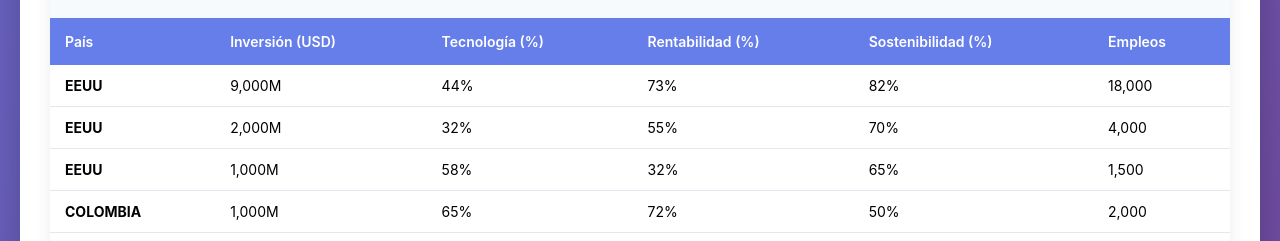
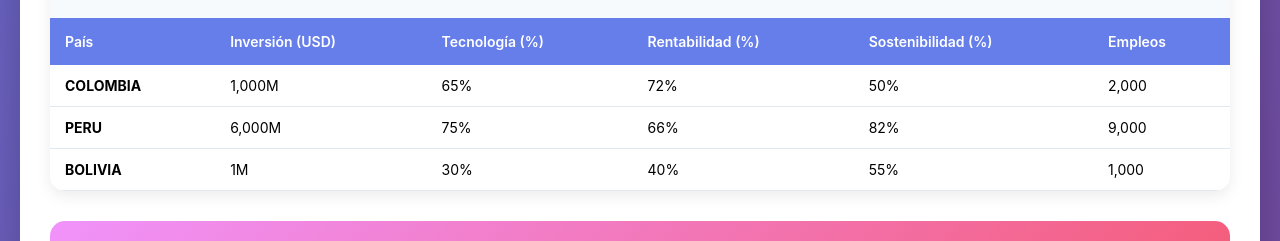
Before and after one commit to Migueso-o/google-latam-dashboard, a plain HTML site: page index.html in a window 1280 px wide. Shown: the part 1568-1809 px from the top of the page. Drawn offline with nearby package versions, Linux system fonts and the light colour scheme.

Commit message:
Update index.html

```diff
--- a/index.html
+++ b/index.html
@@ -260,7 +260,6 @@
                 <label style="margin-right: 10px; font-weight: 600; color: #2d3748;">🌎 Filtrar por país:</label>
                 <select id="countryFilter1" onchange="updateTab1()">
                     <option value="Todos">Todos los países</option>
-                    <option value="EEUU">Estados Unidos</option>
                     <option value="COLOMBIA">Colombia</option>
                     <option value="PERU">Perú</option>
                     <option value="BOLIVIA">Bolivia</option>
@@ -446,9 +445,6 @@
     <script>
         // DATOS
         const data1 = [
-            { pais: 'EEUU', inversion: 9000, tecnologia: 44, rentabilidad: 73, sostenibilidad: 82, empleos: 18000 },
-            { pais: 'EEUU', inversion: 2000, tecnologia: 32, rentabilidad: 55, sostenibilidad: 70, empleos: 4000 },
-            { pais: 'EEUU', inversion: 1000, tecnologia: 58, rentabilidad: 32, sostenibilidad: 65, empleos: 1500 },
             { pais: 'COLOMBIA', inversion: 1000, tecnologia: 65, rentabilidad: 72, sostenibilidad: 50, empleos: 2000 },
             { pais: 'PERU', inversion: 6000, tecnologia: 75, rentabilidad: 66, sostenibilidad: 82, empleos: 9000 },
             { pais: 'BOLIVIA', inversion: 1, tecnologia: 30, rentabilidad: 40, sostenibilidad: 55, empleos: 1000 }
```
